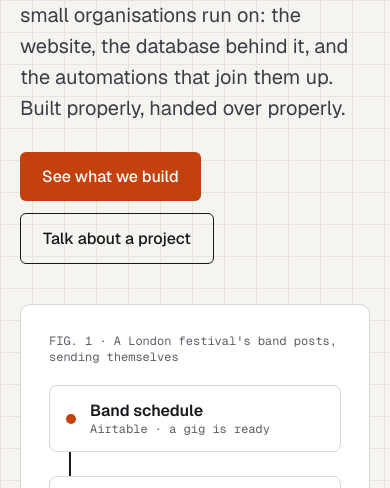
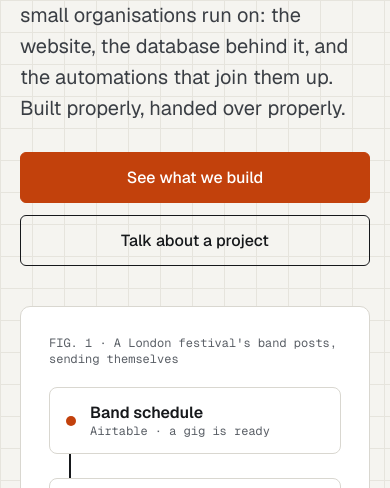
Before and after one commit to CapricaTix/stunningdigital, a plain HTML site: page index.html in a window 390 px wide. Shown: the part 353-841 px from the top of the page. Drawn offline with nearby package versions, Linux system fonts and the light colour scheme.

Commit message:
Phones: full-width, equal hero buttons
Co-Authored-By: Claude Fable 5.2 <noreply@anthropic.com>

```diff
--- a/styles.css
+++ b/styles.css
@@ -191,4 +191,8 @@ h2 { font-size: clamp(2.2rem, 4vw, 3.4rem); font-weight: 600; letter-spacing: -0
   .how .wrap { padding-top: 48px; padding-bottom: 48px; gap: 36px; }
   .who .wrap { padding-top: 56px; }
   .contact { padding-top: 60px; padding-bottom: 60px; }
+
+  .hero .buttons { flex-direction: column; flex-wrap: nowrap; gap: 12px; }
+  .hero .btn { width: 100%; text-align: center; border: 1px solid var(--ink); }
+  .hero .btn-primary { border-color: var(--accent); }
 }
```
